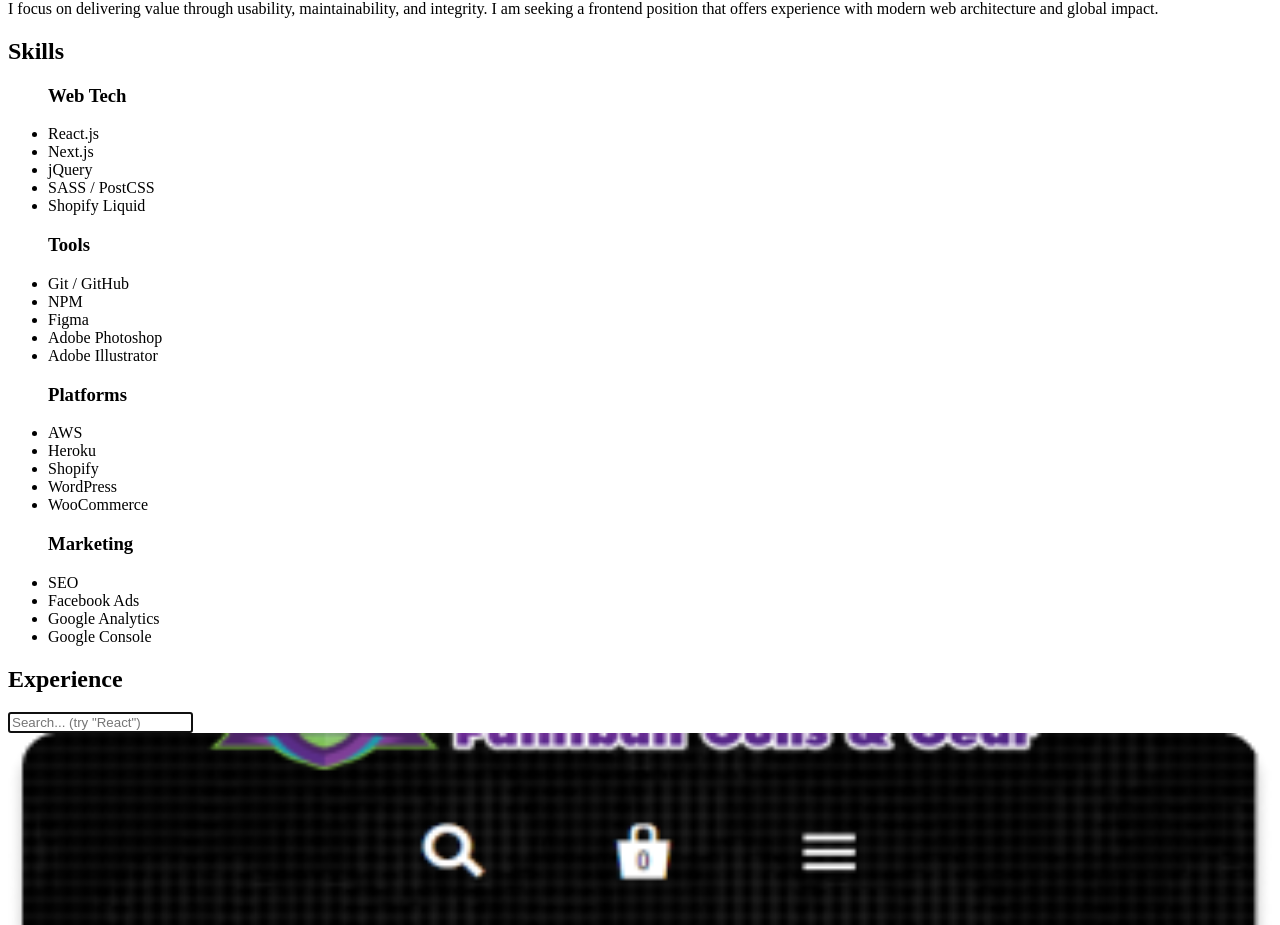
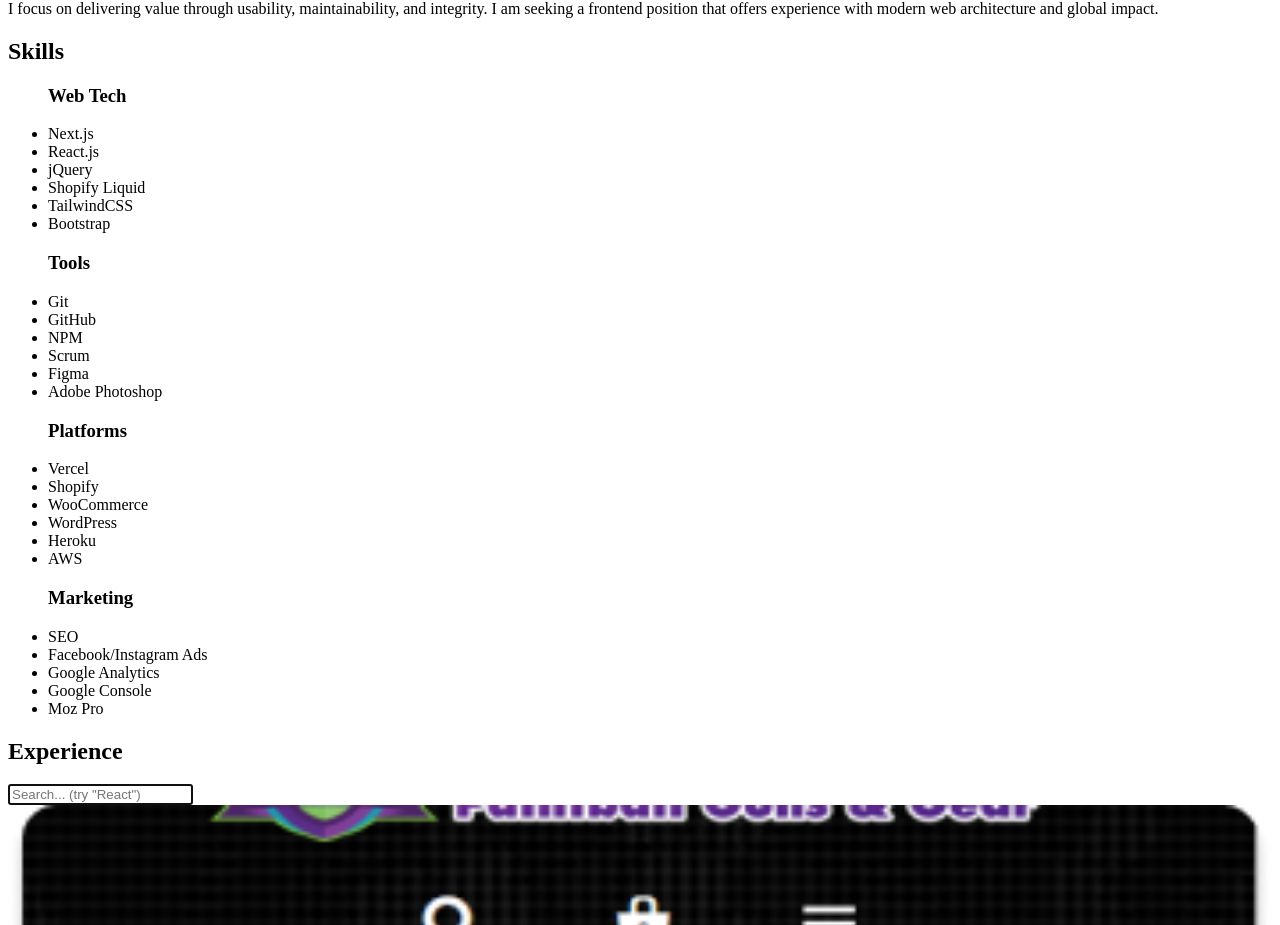
Before and after one commit to yak-was-here/yak-was-here, a Next.js app: page / in a window 1280 px wide. Shown: the part 1935-2860 px from the top of the page. Built offline with nearby package versions, Linux system fonts and the light colour scheme.

Commit message:
Update Skills

```diff
--- a/components/Skills.js
+++ b/components/Skills.js
@@ -7,34 +7,38 @@ const Skills = () => {
 			<div className="skills-container">
 				<ul className="skills">
 					<h3>Web Tech</h3>
+					<li>Next.js</li>
 					<li>React.js</li>
-					<li>Next.js</li>
 					<li>jQuery</li>
-					<li>SASS / PostCSS</li>
 					<li>Shopify Liquid</li>
+					<li>TailwindCSS</li>
+					<li>Bootstrap</li>
 				</ul>
 				<ul className="skills">
 					<h3>Tools</h3>
-					<li>Git / GitHub</li>
+					<li>Git</li>
+					<li>GitHub</li>
 					<li>NPM</li>
+					<li>Scrum</li>
 					<li>Figma</li>
 					<li>Adobe Photoshop</li>
-					<li>Adobe Illustrator</li>
 				</ul>
 				<ul className="skills">
 					<h3>Platforms</h3>
+					<li>Vercel</li>
+					<li>Shopify</li>
+					<li>WooCommerce</li>
+					<li>WordPress</li>
+					<li>Heroku</li>
 					<li>AWS</li>
-					<li>Heroku</li>
-					<li>Shopify</li>
-					<li>WordPress</li>
-					<li>WooCommerce</li>
 				</ul>
 				<ul className="skills">
 					<h3>Marketing</h3>
 					<li>SEO</li>
-					<li>Facebook Ads</li>
+					<li>Facebook/Instagram Ads</li>
 					<li>Google Analytics</li>
 					<li>Google Console</li>
+					<li>Moz Pro</li>
 				</ul>
 			</div>
 		</Section>
--- a/styles/globals.css
+++ b/styles/globals.css
@@ -319,6 +319,10 @@ ul.skills {
 	margin: 0rem calc(var(--space-unit) * 2) 0rem 0rem;
 }
 
+ul.skills li {
+	padding-bottom: calc(var(--space-unit) / 1.3);
+}
+
 footer {
 	background-image: url("/img/isaacyakl-hero-background-4k.jpg");
 	background-repeat: no-repeat;
```
